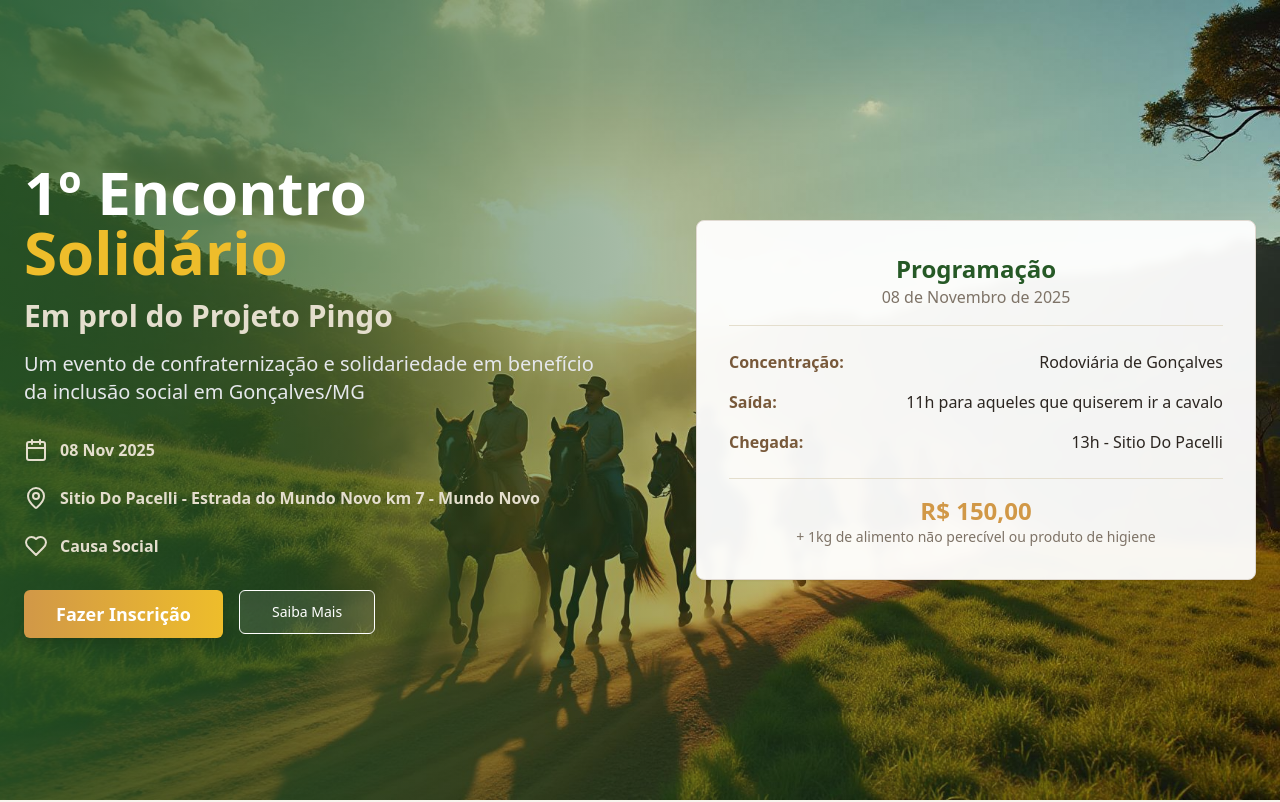
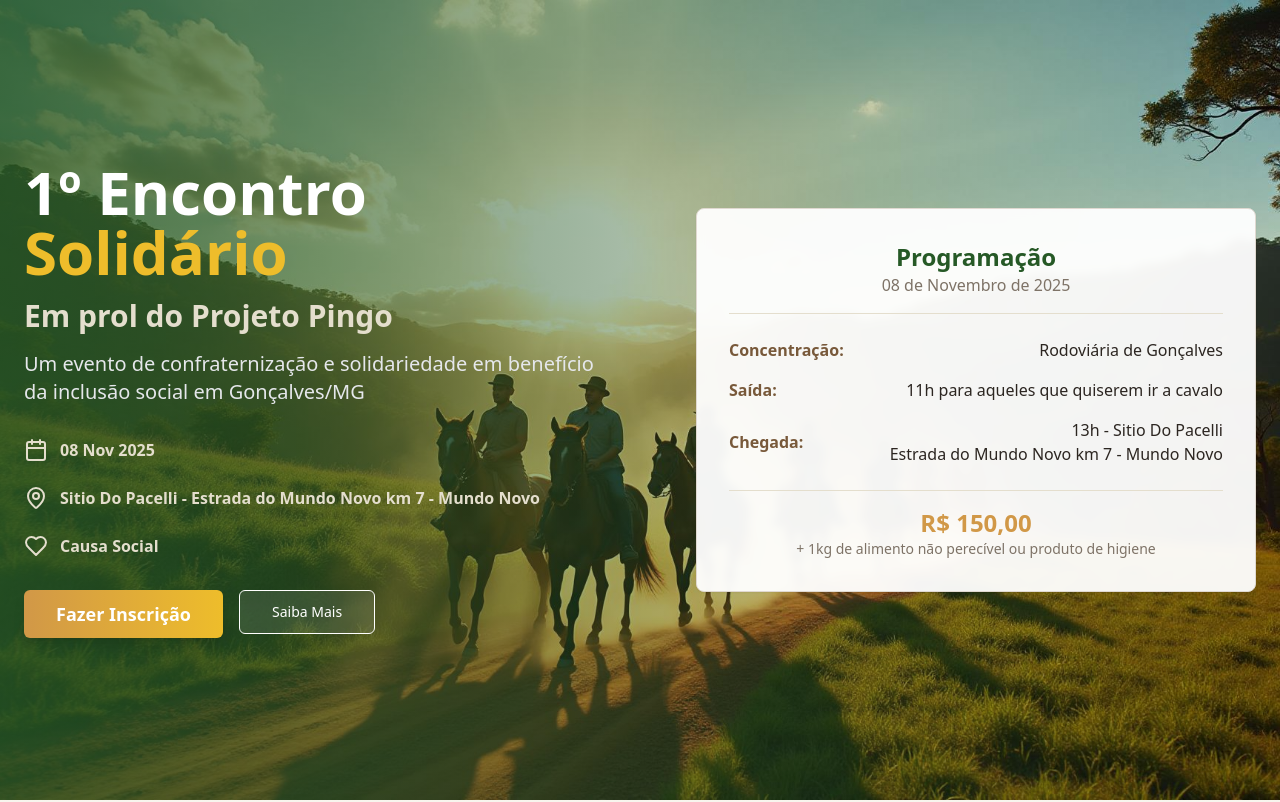
Before and after one commit to heberlopesbr/pingo-cavalgada-solidaria, a React (Vite) app: page / in a window 1280 px wide. Shown: the top 802 px of the page. Built offline with nearby package versions, Linux system fonts and the light colour scheme.

Commit message:
Update arrival time and location

```diff
--- a/src/components/HeroSection.tsx
+++ b/src/components/HeroSection.tsx
@@ -95,7 +95,7 @@ const HeroSection = () => {
                   </div>
                   <div className="flex justify-between items-center">
                     <span className="font-semibold text-earth-brown">Chegada:</span>
-                    <span>13h - Sitio Do Pacelli</span>
+                    <span className="text-right">13h - Sitio Do Pacelli<br/>Estrada do Mundo Novo km 7 - Mundo Novo</span>
                   </div>
                 </div>
 
```
